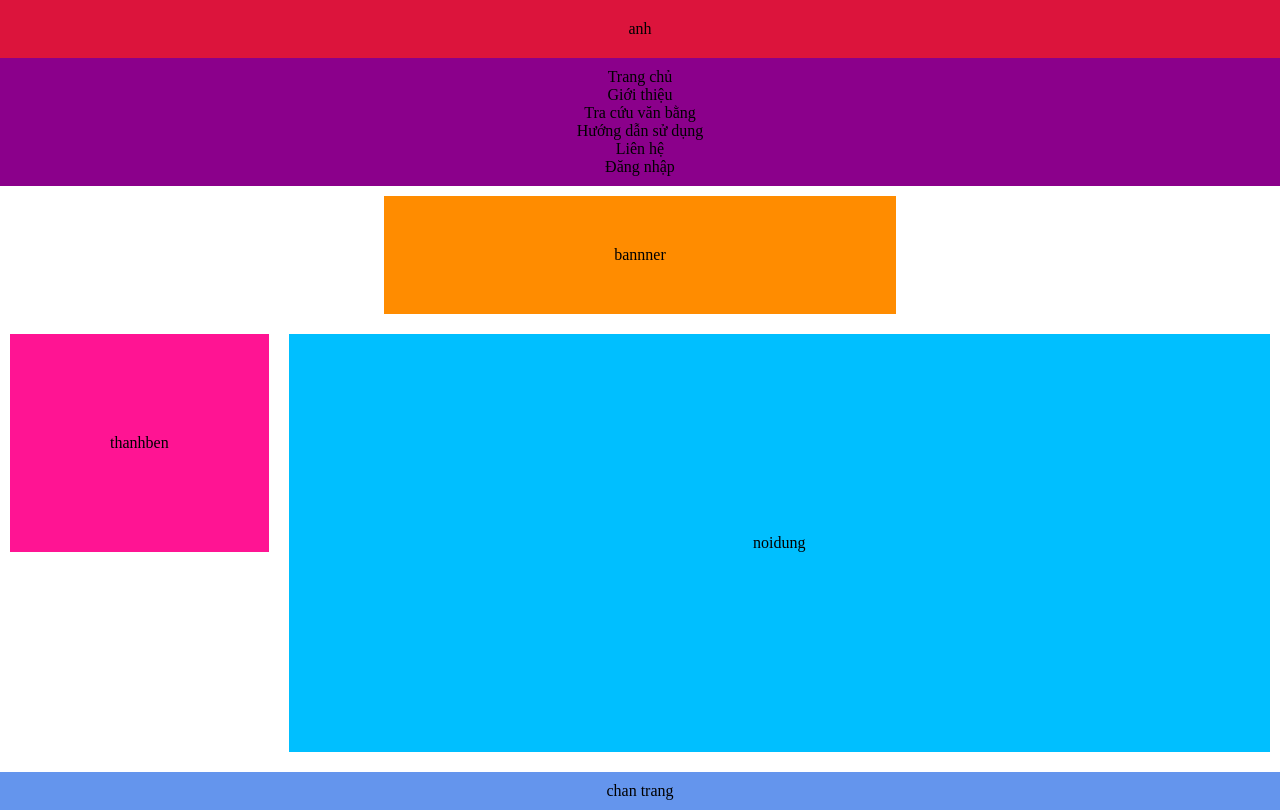
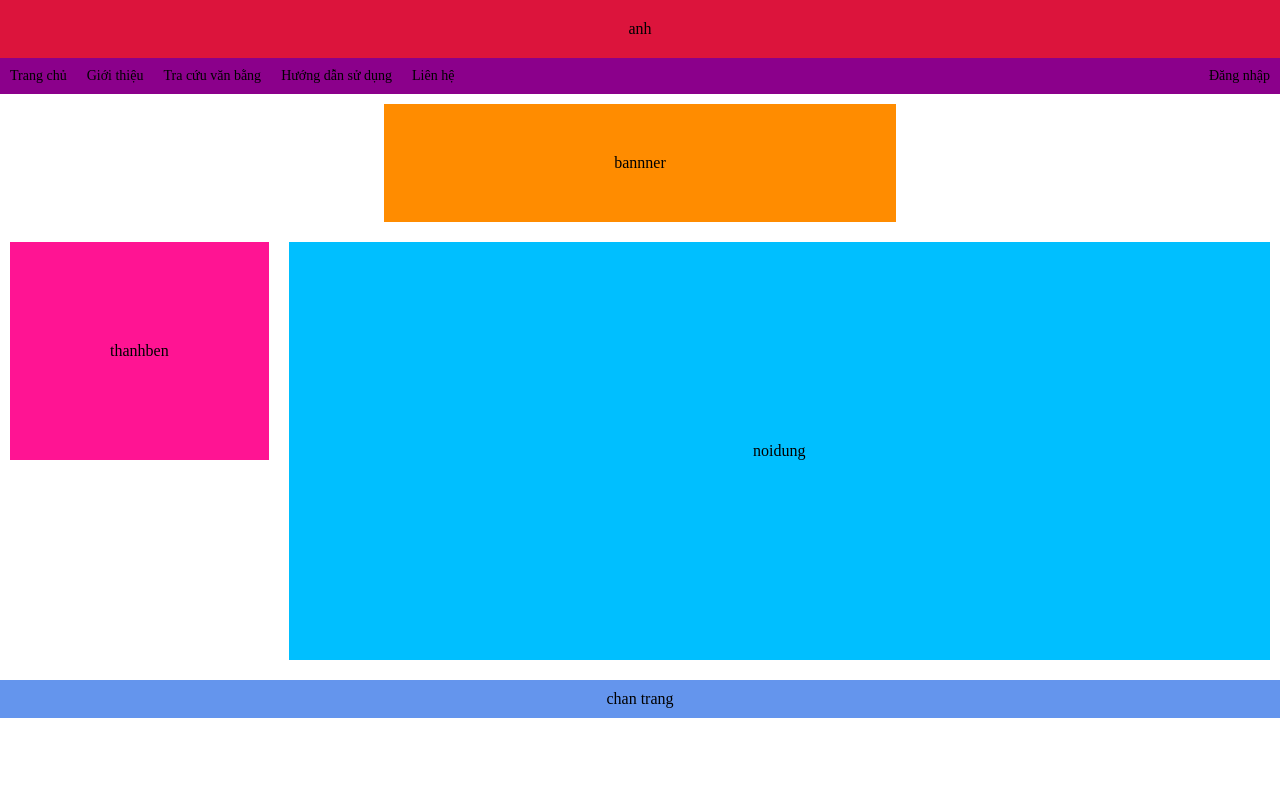
Before and after one commit to leaimy/HocWeb, a plain HTML site: page HocCSS/index.html in a window 1280 px wide. Drawn offline with Linux system fonts and the light colour scheme.

Commit message:
Update file css

```diff
--- a/HocCSS/style.css
+++ b/HocCSS/style.css
@@ -20,14 +20,25 @@ body {
 .menu {
   background-color: darkmagenta;
   margin-bottom: 10px;
-  padding: 10px;
+  font-size: 14px;
 }
+
+.danhsach {
+  list-style-type: none;
+  display: flex;
+  justify-content: flex-start;
+}
+.item {
+  margin: 10px;
+}
+.item.sau {
+  margin-left: auto;
+}
+
 .banner {
   background-color: darkorange;
   padding: 50px;
-
   width: 40%;
-
   align-self: center;
 }
 
@@ -42,19 +53,18 @@ body {
   /* height: 250px;
   width: 20%; */
   margin: 10px;
-  padding:100px;
-  height:50%
+  padding: 100px;
+  height: 50%;
 }
 .content {
   background-color: deepskyblue;
   /* height: 100%;
   width: 80%; */
   margin: 10px;
-  padding:200px;
+  padding: 200px;
   width: 100%;
 }
 .footer {
   background-color: cornflowerblue;
-
-  padding:10px;
+  padding: 10px;
 }
```
